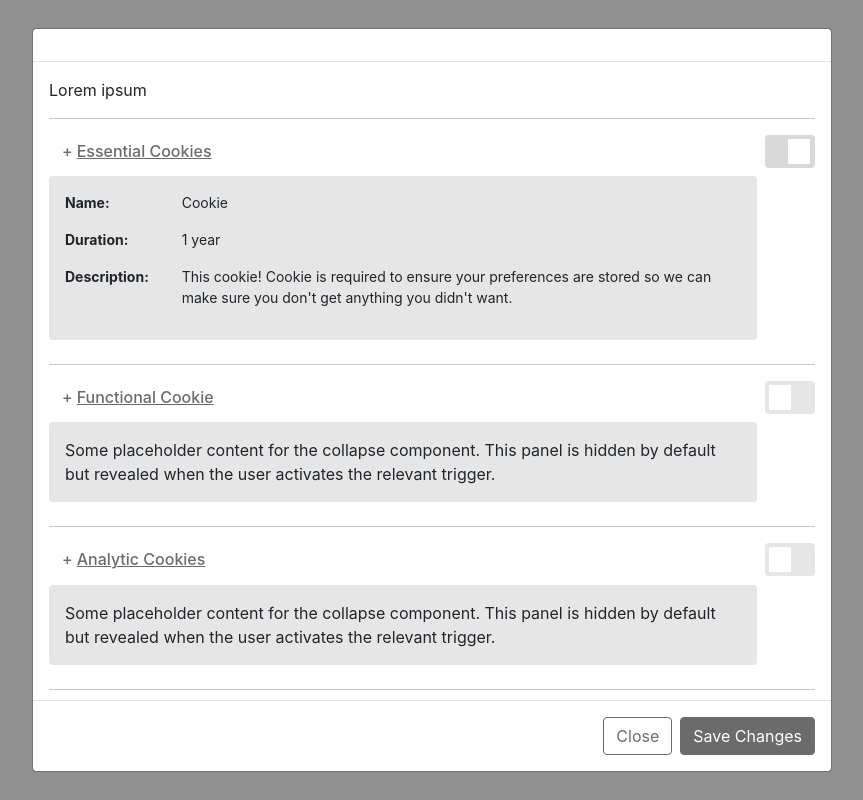
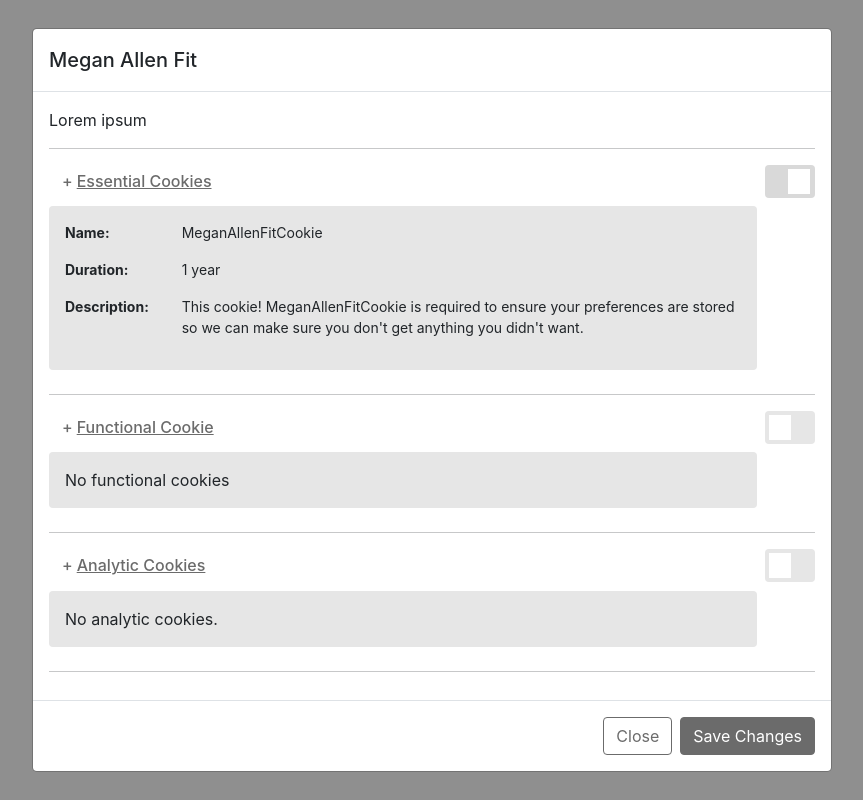
Before and after one commit to damianryann/shuttle-ui, a React (Create React App) app: page / in a window 1280 px wide. Both pictures are taken after a click on the button "Manage Cookies". Shown: the whole page, without its empty margins (208-1071 px from the left). Built offline with nearby package versions, Linux system fonts and the light colour scheme.

Commit message:
Some small changes

```diff
--- a/src/components/AsteroidBanner/AsteroidBanner.tsx
+++ b/src/components/AsteroidBanner/AsteroidBanner.tsx
@@ -60,7 +60,8 @@
   buttons,
   legal,
   backgroundColor,
-  textColor
+  textColor,
+  style
 }) => {
   const [visible, setVisible] = useState(true);
   const [modal, openModal] = useState(false);
@@ -90,7 +91,8 @@
   const bannerStyle: CSSProperties = {
     color: textColor ?? '#000',
     backgroundColor: backgroundColor ?? '#fff',
-    visibility: visible ? 'visible' : 'hidden'
+    visibility: visible ? 'visible' : 'hidden',
+    ...style
   };
 
   const modalProps = {
--- a/src/components/AsteroidBanner/modal/Modal.tsx
+++ b/src/components/AsteroidBanner/modal/Modal.tsx
@@ -213,10 +213,7 @@
                           id="collapseExample"
                         >
                           <div className="card card-body card-bg border-0 mb-2">
-                            Some placeholder content for the collapse
-                            component. This panel is hidden by default
-                            but revealed when the user activates the
-                            relevant trigger.
+                            No functional cookies
                           </div>
                         </div>
                       </div>
@@ -256,10 +253,7 @@
                           id="collapseExample"
                         >
                           <div className="card card-body card-bg border-0 mb-2">
-                            Some placeholder content for the collapse
-                            component. This panel is hidden by default
-                            but revealed when the user activates the
-                            relevant trigger.
+                            No analytic cookies.
                           </div>
                         </div>
                       </div>
--- a/src/containers/App/App.tsx
+++ b/src/containers/App/App.tsx
@@ -12,11 +12,14 @@
 const App: FunctionComponent<AppProps> = () => {
   return (
     <div className="App">
-      <AsteroidBanner {...cookieData} />
+      <AsteroidBanner
+        {...cookieData}
+        style={{ borderTop: '2px solid #000' }}
+      />
 
       <header className="App-header bg-white text-secondary">
         <img src={logo} className="App-logo" alt="logo" />
-        <p>Check out the cookie banner!</p>
+        <p>Megan Allen Fit</p>
       </header>
     </div>
   );
--- a/src/utilities/cookieBanner.json
+++ b/src/utilities/cookieBanner.json
@@ -1,7 +1,7 @@
 {
     "id": "id-001",
     "title": "We use cookies!",
-    "siteName": "",
+    "siteName": "Megan Allen Fit",
     "cookies": {
         "essential": "Essential Cookies",
         "functional": "Functional Cookie",
```
Also changed, not shown: 1 other file (tests, documents, lock files or other folders).
